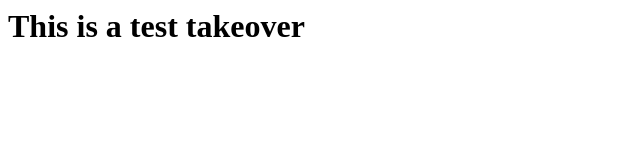
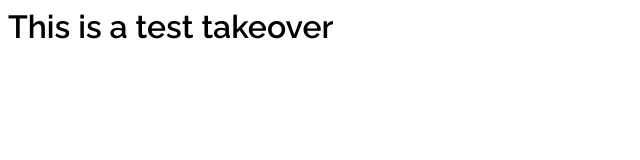
Before and after one commit to ninja542/experimental_portfolio, a plain HTML site: page index.html in a window 1280 px wide. Shown: the whole page, without its empty margins (0-640 px from the left). Drawn offline with Linux system fonts and the light colour scheme.

Commit message:
picked font, set up css and scss

```diff
--- a/index.html
+++ b/index.html
@@ -1,6 +1,8 @@
 <html>
 	<head>
 		<title>Portfolio &mdash; Claudia Chen </title>
+		<link rel="stylesheet" href="main.css" media="none" onload="if(media!='all')media='all'">
+		<link href="https://fonts.googleapis.com/css?family=Raleway:400,400i,600" rel="stylesheet" media="none" onload="if(media!='all')media='all'">
 	</head>
   <body>
   <h1> This is a test takeover </h1>
--- /dev/null
+++ b/main.scss
@@ -0,0 +1,3 @@
+h1 {
+	font-family: "Raleway";
+}
```
Also changed, not shown: main.css (added), 1 other file.
